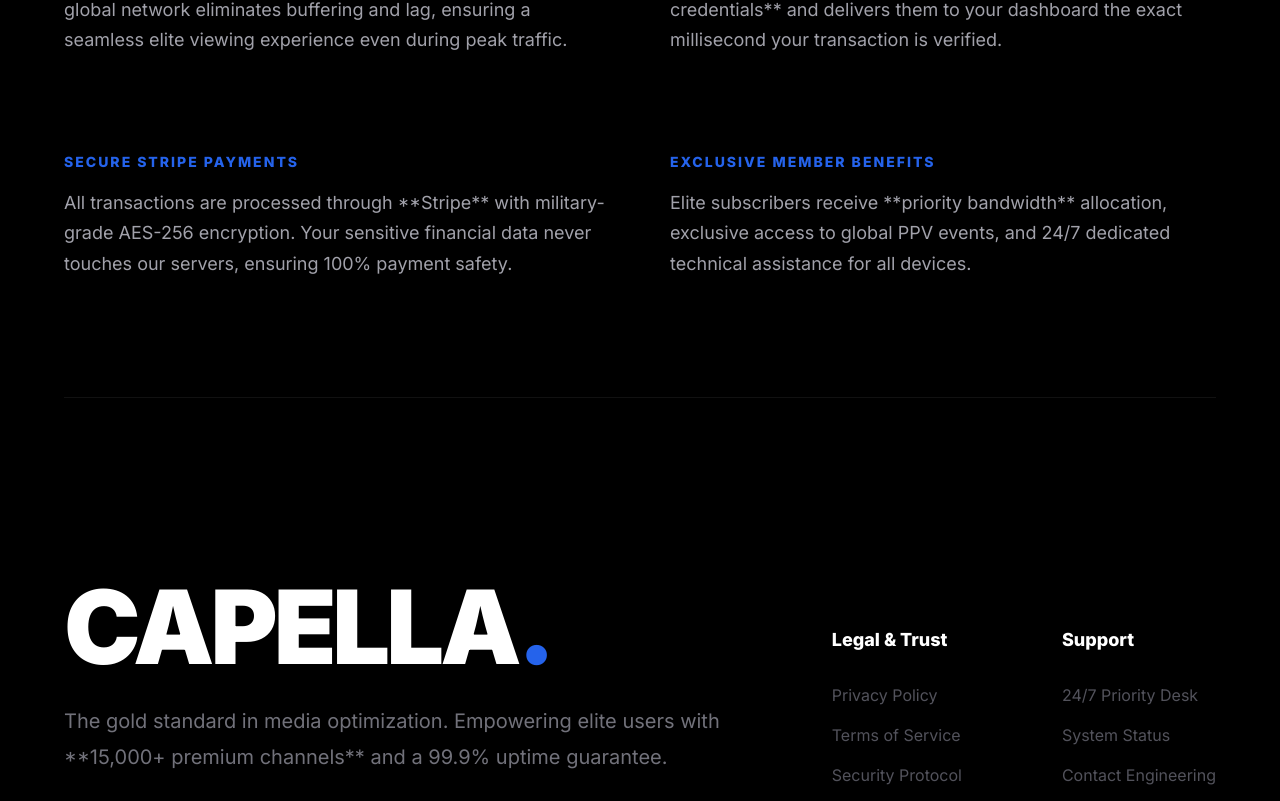
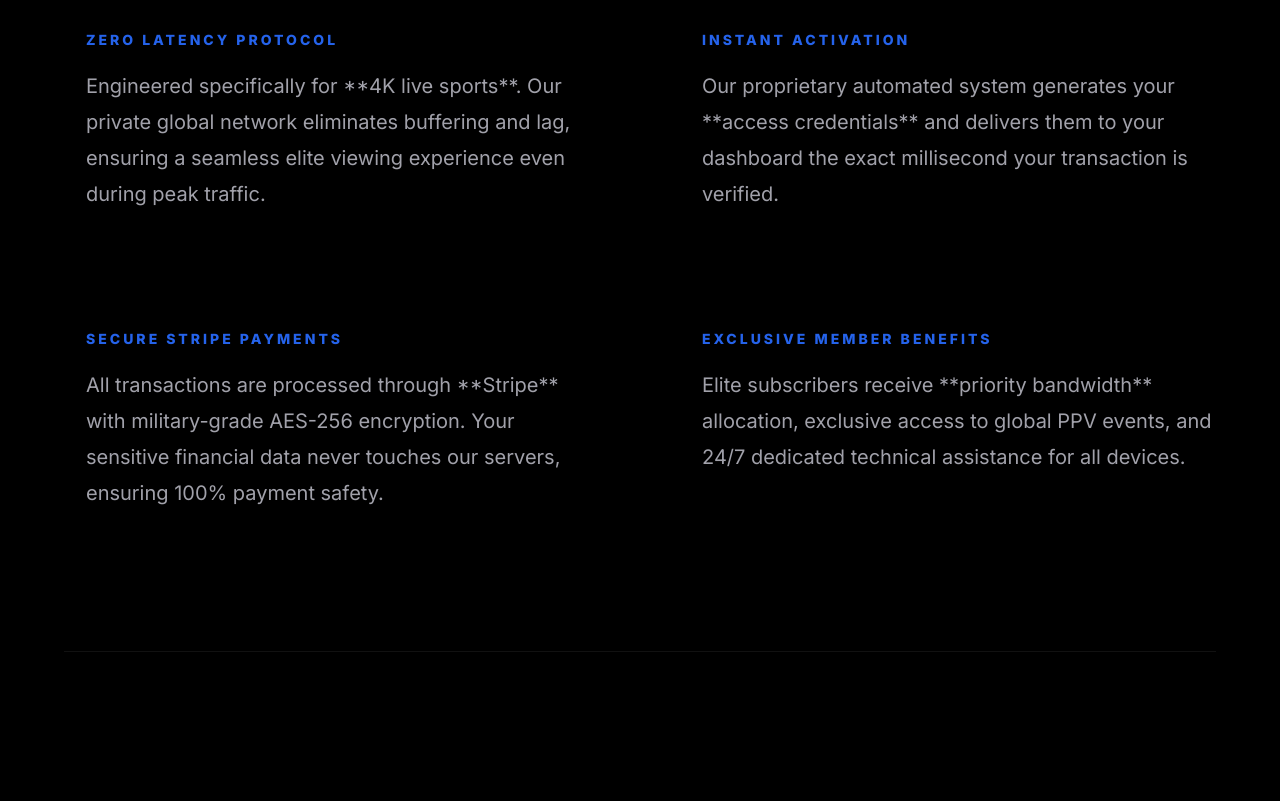
Before and after one commit to moh-tech244/capella-web, a React (Vite) app: page / in a window 1280 px wide. Shown: the part 1819-2620 px from the top of the page. Built offline with nearby package versions, Linux system fonts and the light colour scheme.

Commit message:
Update Footer.tsx

```diff
--- a/src/components/Footer.tsx
+++ b/src/components/Footer.tsx
@@ -5,130 +5,152 @@ const Footer = () => {
     <footer style={{
       backgroundColor: '#000',
       borderTop: '1px solid #111',
-      padding: '100px 5vw 50px',
+      padding: '120px 5vw 60px',
       marginTop: '100px',
-      fontFamily: '"Inter", sans-serif'
+      fontFamily: '"Inter", sans-serif',
+      overflow: 'hidden'
     }}>
       <style>{`
-        @keyframes fadeInUp {
-          from { opacity: 0; transform: translateY(30px); }
-          to { opacity: 1; transform: translateY(0); }
+        @keyframes revealUp {
+          0% { opacity: 0; transform: translateY(50px) scale(0.95); }
+          100% { opacity: 1; transform: translateY(0) scale(1); }
         }
-        .footer-animate { animation: fadeInUp 0.8s ease-out forwards; }
-        .hover-blue:hover { color: #2563eb !important; transition: 0.3s; cursor: pointer; }
-
-        /* Grille adaptative : 2 par 2 sur tablette/PC, 1 par 1 sur mobile */
+        @keyframes slideRight {
+          0% { width: 0; }
+          100% { width: 100%; }
+        }
+        .animate-reveal {
+          opacity: 0;
+          animation: revealUp 1s cubic-bezier(0.22, 1, 0.36, 1) forwards;
+        }
+        .footer-line {
+          height: 1px;
+          background: linear-gradient(90deg, transparent, #2563eb, transparent);
+          animation: slideRight 2s ease-out forwards;
+        }
         .explanation-grid {
           display: grid;
           grid-template-columns: repeat(2, 1fr);
-          gap: 60px;
-          margin-bottom: 100px;
+          gap: 80px;
+          margin-bottom: 120px;
         }
-        @media (max-width: 768px) {
-          .explanation-grid { grid-template-columns: 1fr; }
+        .hover-card {
+          transition: transform 0.4s ease, border-color 0.4s ease;
+          border-left: 2px solid transparent;
+          padding-left: 20px;
+        }
+        .hover-card:hover {
+          transform: translateX(10px);
+          border-left-color: #2563eb;
+        }
+        @media (max-width: 900px) {
+          .explanation-grid { grid-template-columns: 1fr; gap: 50px; }
         }
       `}</style>
 
       <div style={{ maxWidth: '1600px', margin: '0 auto' }}>
 
-        {/* GRILLE D'EXPLICATION 2 PAR 2 */}
+        {/* LIGNE ANIMÉE DE SÉPARATION */}
+        <div className="footer-line" style={{ marginBottom: '80px' }}></div>
+
+        {/* GRILLE D'EXPLICATION 2 PAR 2 AVEC ANIMATIONS DÉCALÉES */}
         <div className="explanation-grid">
           {/* Bloc 1: Performance */}
-          <div className="footer-animate" style={{ animationDelay: '0.1s' }}>
-            <h4 style={{ color: '#2563eb', fontSize: '14px', fontWeight: 'bold', letterSpacing: '2px', marginBottom: '15px' }}>
+          <div className="animate-reveal hover-card" style={{ animationDelay: '0.2s' }}>
+            <h4 style={{ color: '#2563eb', fontSize: '14px', fontWeight: 'bold', letterSpacing: '3px', marginBottom: '20px' }}>
               ZERO LATENCY PROTOCOL
             </h4>
-            <p style={{ color: '#a1a1aa', fontSize: '18px', lineHeight: '1.7' }}>
+            <p style={{ color: '#a1a1aa', fontSize: '20px', lineHeight: '1.8' }}>
               Engineered specifically for **4K live sports**. Our private global network eliminates buffering and lag, ensuring a seamless elite viewing experience even during peak traffic.
             </p>
           </div>
 
           {/* Bloc 2: Livraison */}
-          <div className="footer-animate" style={{ animationDelay: '0.2s' }}>
-            <h4 style={{ color: '#2563eb', fontSize: '14px', fontWeight: 'bold', letterSpacing: '2px', marginBottom: '15px' }}>
+          <div className="animate-reveal hover-card" style={{ animationDelay: '0.4s' }}>
+            <h4 style={{ color: '#2563eb', fontSize: '14px', fontWeight: 'bold', letterSpacing: '3px', marginBottom: '20px' }}>
               INSTANT ACTIVATION
             </h4>
-            <p style={{ color: '#a1a1aa', fontSize: '18px', lineHeight: '1.7' }}>
+            <p style={{ color: '#a1a1aa', fontSize: '20px', lineHeight: '1.8' }}>
               Our proprietary automated system generates your **access credentials** and delivers them to your dashboard the exact millisecond your transaction is verified.
             </p>
           </div>
 
           {/* Bloc 3: Sécurité Stripe */}
-          <div className="footer-animate" style={{ animationDelay: '0.3s' }}>
-            <h4 style={{ color: '#2563eb', fontSize: '14px', fontWeight: 'bold', letterSpacing: '2px', marginBottom: '15px' }}>
+          <div className="animate-reveal hover-card" style={{ animationDelay: '0.6s' }}>
+            <h4 style={{ color: '#2563eb', fontSize: '14px', fontWeight: 'bold', letterSpacing: '3px', marginBottom: '20px' }}>
               SECURE STRIPE PAYMENTS
             </h4>
-            <p style={{ color: '#a1a1aa', fontSize: '18px', lineHeight: '1.7' }}>
+            <p style={{ color: '#a1a1aa', fontSize: '20px', lineHeight: '1.8' }}>
               All transactions are processed through **Stripe** with military-grade AES-256 encryption. Your sensitive financial data never touches our servers, ensuring 100% payment safety.
             </p>
           </div>
 
           {/* Bloc 4: Avantages Abonnés */}
-          <div className="footer-animate" style={{ animationDelay: '0.4s' }}>
-            <h4 style={{ color: '#2563eb', fontSize: '14px', fontWeight: 'bold', letterSpacing: '2px', marginBottom: '15px' }}>
+          <div className="animate-reveal hover-card" style={{ animationDelay: '0.8s' }}>
+            <h4 style={{ color: '#2563eb', fontSize: '14px', fontWeight: 'bold', letterSpacing: '3px', marginBottom: '20px' }}>
               EXCLUSIVE MEMBER BENEFITS
             </h4>
-            <p style={{ color: '#a1a1aa', fontSize: '18px', lineHeight: '1.7' }}>
+            <p style={{ color: '#a1a1aa', fontSize: '20px', lineHeight: '1.8' }}>
               Elite subscribers receive **priority bandwidth** allocation, exclusive access to global PPV events, and 24/7 dedicated technical assistance for all devices.
             </p>
           </div>
         </div>
 
-        {/* SECTION MARQUE - TYPOGRAPHIE MASSIVE */}
+        {/* SECTION MARQUE - TYPOGRAPHIE MASSIVE ET ANIMÉE */}
         <div style={{
           display: 'flex',
           justifyContent: 'space-between',
           flexWrap: 'wrap',
           gap: '80px',
           borderTop: '1px solid #111',
-          paddingTop: '80px'
+          paddingTop: '100px'
         }}>
-          <div style={{ flex: '1 1 500px' }}>
+          <div className="animate-reveal" style={{ flex: '1 1 600px', animationDelay: '1s' }}>
             <h3 style={{
-              fontSize: 'clamp(40px, 8vw, 120px)', // Couvre massivement l'espace sur TV
+              fontSize: 'clamp(50px, 10vw, 150px)', // Couvre encore plus d'espace sur TV
               fontWeight: '900',
               color: '#fff',
-              marginBottom: '30px',
-              letterSpacing: '-4px',
-              lineHeight: '0.9'
+              marginBottom: '40px',
+              letterSpacing: '-6px',
+              lineHeight: '0.8'
             }}>
               CAPELLA<span style={{ color: '#2563eb' }}>.</span>
             </h3>
-            <p style={{ color: '#71717a', fontSize: '20px', lineHeight: '1.8', maxWidth: '700px' }}>
+            <p style={{ color: '#71717a', fontSize: '22px', lineHeight: '1.8', maxWidth: '800px' }}>
               The gold standard in media optimization. Empowering elite users with **15,000+ premium channels** and a 99.9% uptime guarantee.
             </p>
           </div>
 
-          <div style={{ display: 'flex', gap: '100px', flexWrap: 'wrap', alignItems: 'flex-end' }}>
+          <div className="animate-reveal" style={{ display: 'flex', gap: '100px', flexWrap: 'wrap', alignItems: 'flex-end', animationDelay: '1.2s' }}>
             <div>
-              <h4 style={{ color: '#fff', fontSize: '18px', fontWeight: 'bold', marginBottom: '25px' }}>Legal & Trust</h4>
-              <ul style={{ listStyle: 'none', padding: 0, margin: 0, color: '#52525b', fontSize: '16px', lineHeight: '2.5' }}>
-                <li className="hover-blue">Privacy Policy</li>
-                <li className="hover-blue">Terms of Service</li>
-                <li className="hover-blue">Security Protocol</li>
+              <h4 style={{ color: '#fff', fontSize: '20px', fontWeight: 'bold', marginBottom: '30px' }}>Security & Trust</h4>
+              <ul style={{ listStyle: 'none', padding: 0, margin: 0, color: '#52525b', fontSize: '18px', lineHeight: '2.8' }}>
+                <li style={{ cursor: 'pointer', transition: '0.3s' }} onMouseEnter={(e) => e.currentTarget.style.color = '#2563eb'} onMouseLeave={(e) => e.currentTarget.style.color = '#52525b'}>Privacy Policy</li>
+                <li style={{ cursor: 'pointer', transition: '0.3s' }} onMouseEnter={(e) => e.currentTarget.style.color = '#2563eb'} onMouseLeave={(e) => e.currentTarget.style.color = '#52525b'}>Terms of Service</li>
+                <li style={{ cursor: 'pointer', transition: '0.3s' }} onMouseEnter={(e) => e.currentTarget.style.color = '#2563eb'} onMouseLeave={(e) => e.currentTarget.style.color = '#52525b'}>Stripe Verified</li>
               </ul>
             </div>
             <div>
-              <h4 style={{ color: '#fff', fontSize: '18px', fontWeight: 'bold', marginBottom: '25px' }}>Support</h4>
-              <ul style={{ listStyle: 'none', padding: 0, margin: 0, color: '#52525b', fontSize: '16px', lineHeight: '2.5' }}>
-                <li className="hover-blue">24/7 Priority Desk</li>
-                <li className="hover-blue">System Status</li>
-                <li className="hover-blue">Contact Engineering</li>
+              <h4 style={{ color: '#fff', fontSize: '20px', fontWeight: 'bold', marginBottom: '30px' }}>Global Support</h4>
+              <ul style={{ listStyle: 'none', padding: 0, margin: 0, color: '#52525b', fontSize: '18px', lineHeight: '2.8' }}>
+                <li style={{ cursor: 'pointer', transition: '0.3s' }} onMouseEnter={(e) => e.currentTarget.style.color = '#2563eb'} onMouseLeave={(e) => e.currentTarget.style.color = '#52525b'}>24/7 Priority Desk</li>
+                <li style={{ cursor: 'pointer', transition: '0.3s' }} onMouseEnter={(e) => e.currentTarget.style.color = '#2563eb'} onMouseLeave={(e) => e.currentTarget.style.color = '#52525b'}>Edge Status</li>
+                <li style={{ cursor: 'pointer', transition: '0.3s' }} onMouseEnter={(e) => e.currentTarget.style.color = '#2563eb'} onMouseLeave={(e) => e.currentTarget.style.color = '#52525b'}>Direct Inquiry</li>
               </ul>
             </div>
           </div>
         </div>
 
-        {/* COPYRIGHT DISCRET */}
+        {/* COPYRIGHT & STRIPE TAG */}
         <div style={{
-          marginTop: '120px',
+          marginTop: '150px',
           textAlign: 'center',
           color: '#27272a',
-          fontSize: '11px',
-          letterSpacing: '4px',
+          fontSize: '12px',
+          letterSpacing: '5px',
           textTransform: 'uppercase'
         }}>
-          © 2026 CAPELLA HOME MEDIA OPTIMIZER | POWERED BY STRIPE SECURE
+          © 2026 CAPELLA HOME MEDIA OPTIMIZER | SECURE PAYMENTS BY STRIPE
         </div>
       </div>
     </footer>
```
